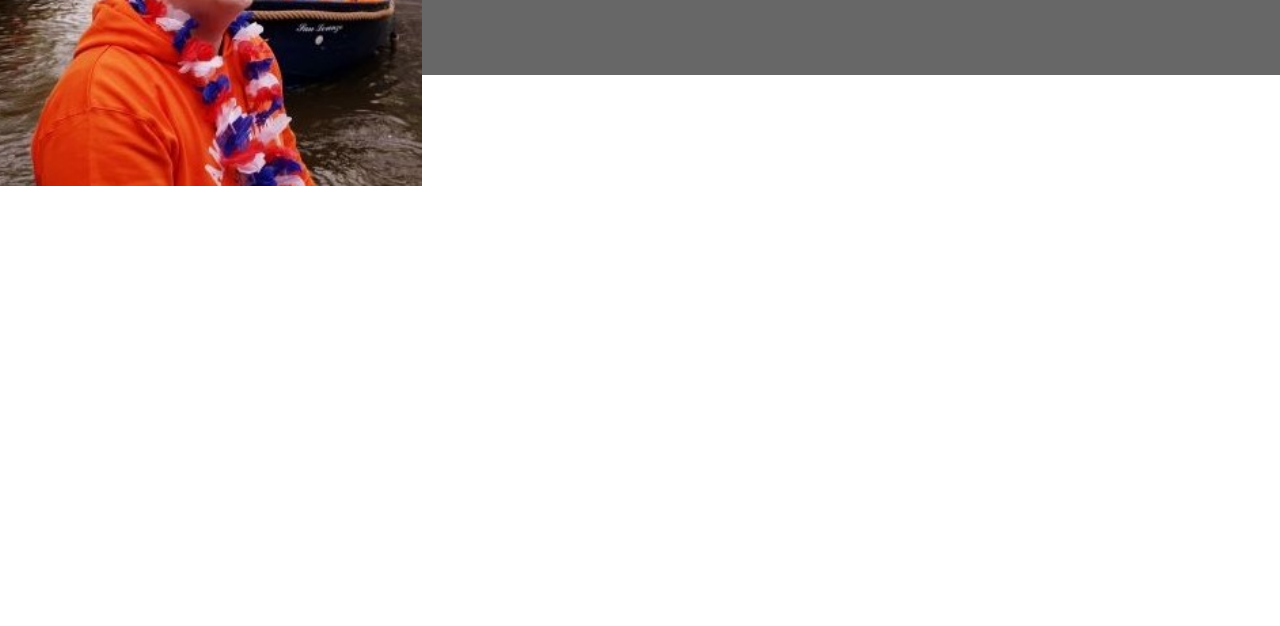
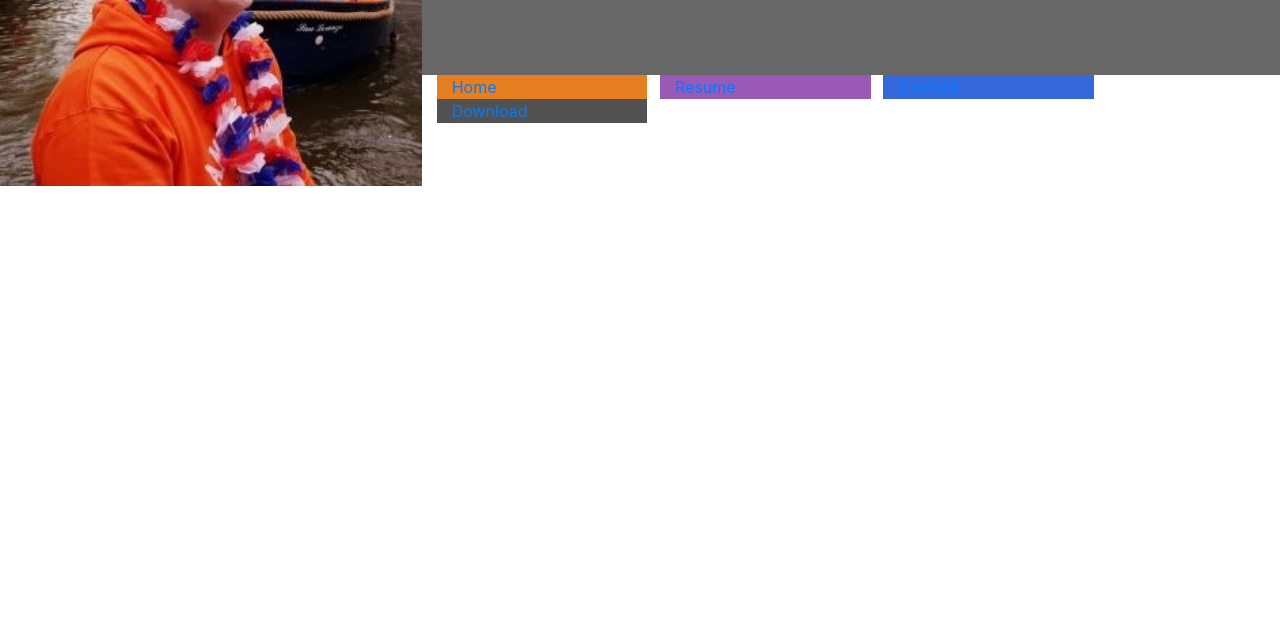
Before and after one commit to DannyGilligan/bootstrap-resum-, a plain HTML site: page index.html in a window 1280 px wide. Shown: the part 174-800 px from the top of the page. Drawn offline with nearby package versions, Linux system fonts and the light colour scheme.

Commit message:
Add links to resume, contact and download sections along with basic styling

```diff
--- a/assets/css/style.css
+++ b/assets/css/style.css
@@ -6,6 +6,22 @@
 
 .bg-color-name-title {
     background-color: #676767;
+}
+
+.ui-menu-color-home {
+    background-color: #e67e22;
+}
+
+.ui-menu-color-resume {
+    background-color: #9b59b6;
+}
+
+.ui-menu-color-contact {
+    background-color: #3468db;
+}
+
+.ui-menu-color-download {
+    background-color: #525252;
 }
 
 /* --------------------------------------------------------------------- Heading */
--- a/index.html
+++ b/index.html
@@ -1,14 +1,17 @@
 <!DOCTYPE html>
 <html lang="en">
+
 <head>
     <meta charset="UTF-8">
     <meta http-equiv="X-UA-Compatible" content="IE=edge">
     <meta name="viewport" content="width=device-width, initial-scale=1.0">
-    <link rel="stylesheet" href="https://cdn.jsdelivr.net/npm/bootstrap@4.6.2/dist/css/bootstrap.min.css" integrity="sha384-xOolHFLEh07PJGoPkLv1IbcEPTNtaed2xpHsD9ESMhqIYd0nLMwNLD69Npy4HI+N" crossorigin="anonymous">
+    <link rel="stylesheet" href="https://cdn.jsdelivr.net/npm/bootstrap@4.6.2/dist/css/bootstrap.min.css"
+        integrity="sha384-xOolHFLEh07PJGoPkLv1IbcEPTNtaed2xpHsD9ESMhqIYd0nLMwNLD69Npy4HI+N" crossorigin="anonymous">
     <script src="https://kit.fontawesome.com/58ae2fa04e.js" crossorigin="anonymous"></script>
     <link rel="stylesheet" href="../assets/css/style.css" type="text/css">
     <title>Danny Gilligan</title>
 </head>
+
 <body>
     <header>
         <div class="row">
@@ -24,10 +27,26 @@
                         <h2 class="title">
                             Aspiring Full Stack Devloper
                         </h2>
-
                     </div>
                 </div>
-
+                <div class="row">
+                    <div class="col">
+                        <ul id="nav" class="list-inline">
+                            <li class="col-6 col-sm-3 ui-menu-color-home list-inline-item">
+                                <a href="#"><span>Home</span></a>
+                            </li>
+                            <li class="col-6 col-sm-3 ui-menu-color-resume list-inline-item">
+                                <a href="#"><span>Resume</span></a>
+                            </li>
+                            <li class="col-6 col-sm-3 ui-menu-color-contact list-inline-item">
+                                <a href="#"><span>Contact</span></a>
+                            </li>
+                            <li class="col-6 col-sm-3 ui-menu-color-download list-inline-item">
+                                <a href="#"><span>Download</span></a>
+                            </li>
+                        </ul>
+                    </div>
+                </div>
             </div>
         </div>
     </header>
@@ -38,4 +57,5 @@
 
     </footer>
 </body>
+
 </html>
```
